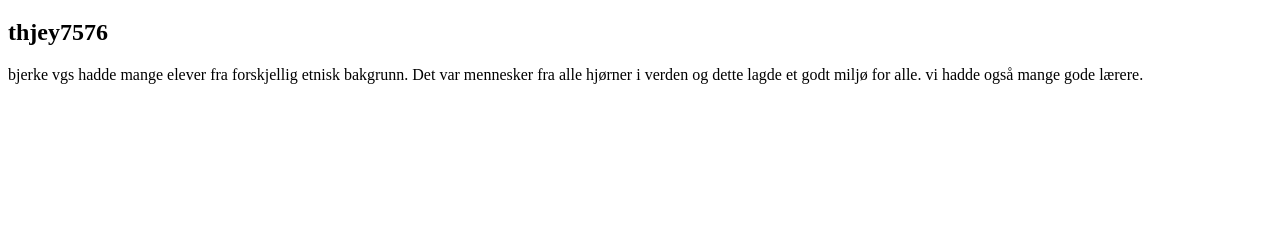
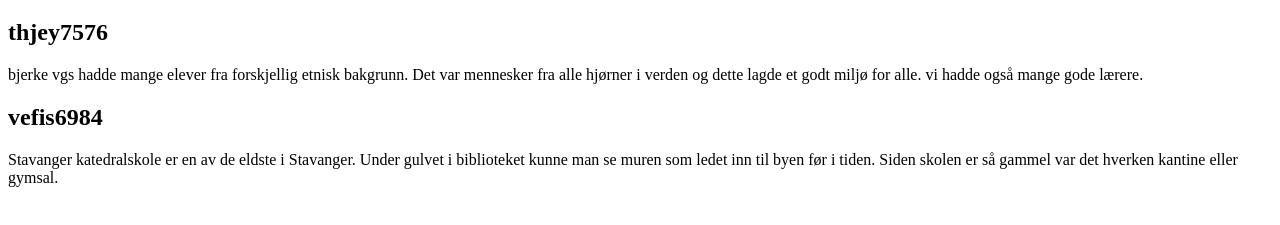
Before and after one commit to OsloMet-web/1stOblig-oblig-1-group-64, a plain HTML site: page second.html in a window 1280 px wide. Shown: the part 61-286 px from the top of the page. Drawn offline with Linux system fonts and the light colour scheme.

Commit message:
Update second.html

```diff
--- a/second.html
+++ b/second.html
@@ -8,5 +8,7 @@
         <h1>Litt om hver student</h1>
         <h2>thjey7576</h2>
         <p>bjerke vgs hadde mange elever fra forskjellig etnisk bakgrunn. Det var mennesker fra alle hjørner i verden og dette lagde et godt miljø for alle. vi hadde også mange gode lærere.</p>
+        <h2>vefis6984</h2>
+        <p>Stavanger katedralskole er en av de eldste i Stavanger. Under gulvet i biblioteket kunne man se muren som ledet inn til byen før i tiden. Siden skolen er så gammel var det hverken kantine eller gymsal.</p>
     </body>
 </html>
```
